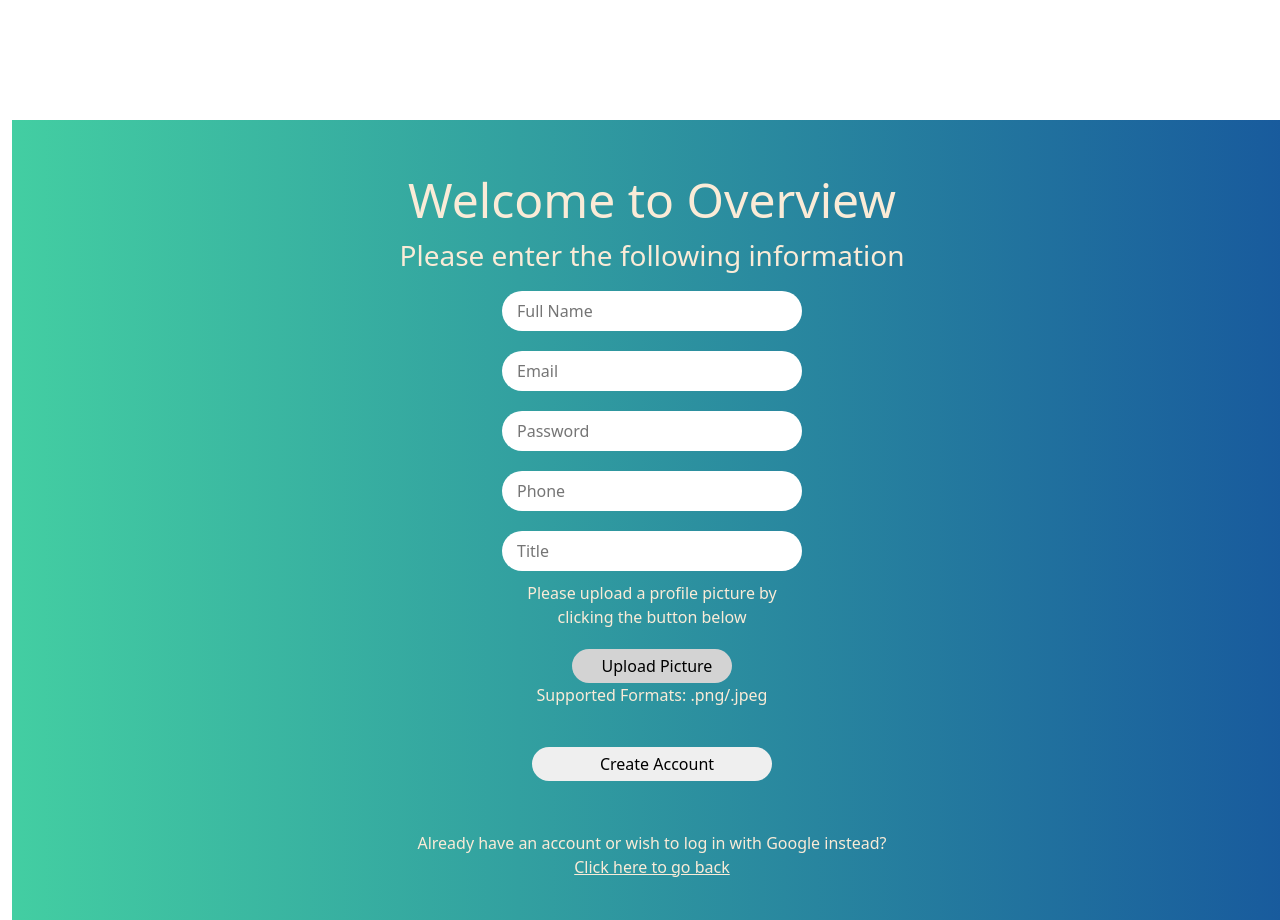
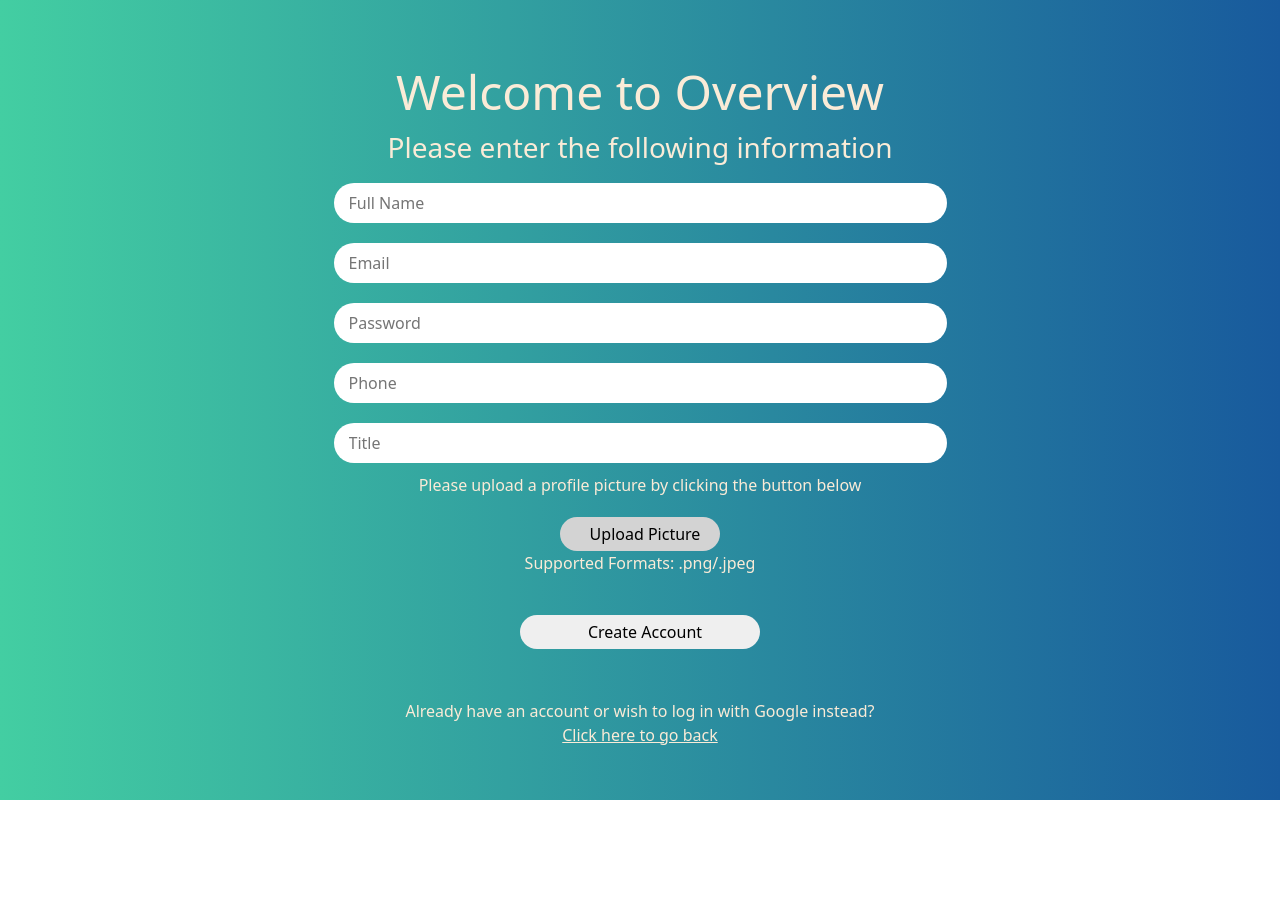
Before and after one commit to Christoffer-M/thesispoc, a React (Create React App) app: page /Work in a window 1280 px wide. Both pictures are taken after typing "name@example.com", "Sample123" into the empty fields and a click on the button "Create new Account". After the commit the page ends 800 px from the top, so only its background shows below. Built offline with nearby package versions, Linux system fonts and the light colour scheme; no server answers.

Commit message:
WIP on NavBar

```diff
--- a/src/App.js
+++ b/src/App.js
@@ -17,7 +17,6 @@ function App() {
       <Container fluid className="appContainer">
         <Switch>
           <Route exact path="/" component={Login}></Route>
-
           <Route exact path="/Dashboard" component={Dashboard}></Route>
           <Route exact path="/Work" component={YourWork}></Route>
         </Switch>
--- a/src/App.scss
+++ b/src/App.scss
@@ -1,6 +1,8 @@
 .appContainer {
   margin: 120px 0px 0px 0px;
+  padding: 0px !important;
 }
+
 .app {
   height: 100vh;
 }
--- a/src/Pages/Login/Login.js
+++ b/src/Pages/Login/Login.js
@@ -7,6 +7,9 @@ import BounceLoader from "react-spinners/BounceLoader";
 import pic from "../../assets/buttons/btn_google_signin_light_focus_web@2x.png";
 import { Redirect } from "react-router";
 import AccountCreation from "../../components/AccountCreation/AccountCreation";
+import Container from "react-bootstrap/Container";
+import Row from "react-bootstrap/Row";
+import Col from "react-bootstrap/Col";
 
 const Login = () => {
   const [errorMessage, setErrorMessage] = useState("");
@@ -68,24 +71,30 @@ const Login = () => {
   }
 
   return (
-    <div className="mainLogin">
-      <div className="content">
+    <Container fluid className="mainLogin">
+      <Container className="content">
         <h1>Welcome to Overview</h1>
         {!newAccount ? (
           <>
-            {" "}
-            <div className="loginForm">
+            <Container className="loginForm">
+              <Col xs={12}>
                 <input placeholder="E-mail" ref={emailInput}></input>
+              </Col>
+
+              <Col xs={12}>
                 <input
                   placeholder="Password"
                   ref={passwordInput}
                   type="password"
-              ></input>
+                />
+              </Col>
+              <Col>
                 {showErrorText && <p className="errorText">{errorLoginText}</p>}
                 <button className="loginButton" onClick={normalLogin}>
                   Login
                 </button>
-
+              </Col>
+              <Col>
                 <button
                   onClick={() => {
                     setNewAccount(!newAccount);
@@ -93,10 +102,14 @@ const Login = () => {
                 >
                   Create new Account
                 </button>
-            </div>
+              </Col>
+            </Container>
+            <Col>
               <p>
                 Click the link below to log in with your google account instead
               </p>
+            </Col>
+
             {!loading && (
               <img
                 className="googleButton"
@@ -111,12 +124,13 @@ const Login = () => {
               <div className="errorText">
                 <p>{errorMessage}</p> <p>please try again</p>
               </div>
-            )}{" "}
+            )}
           </>
         ) : (
-          <div>
-            <AccountCreation />{" "}
-            <div className="goBackText">
+          <Container>
+            <AccountCreation />
+            <Row className="goBackText">
+              <Col>
                 <p>
                   Already have an account or wish to log in with Google instead?
                 </p>
@@ -128,11 +142,12 @@ const Login = () => {
                 >
                   Click here to go back
                 </p>
-            </div>
-          </div>
+              </Col>
+            </Row>
+          </Container>
         )}
-      </div>
-    </div>
+      </Container>
+    </Container>
   );
 };
 
--- a/src/Pages/Login/Login.scss
+++ b/src/Pages/Login/Login.scss
@@ -1,11 +1,16 @@
-.mainLogin{
+.mainLogin {
   display: flex;
   justify-content: center;
   align-items: center;
+  margin: -120px 0px 0px 0px;
   width: 100vw;
   height: 100vh;
-    background: rgb(67,206,162);
-    background: linear-gradient(90deg, rgba(67,206,162,1) 0%, rgba(24,90,157,1) 100%);
+  background: rgb(67, 206, 162);
+  background: linear-gradient(
+    90deg,
+    rgba(67, 206, 162, 1) 0%,
+    rgba(24, 90, 157, 1) 100%
+  );
   .content {
     display: flex;
     flex-direction: column;
@@ -45,14 +50,14 @@
         border: transparent;
         font-size: 16px;
         outline: 0;
-                &.loginButton{
+        &.loginButton {
           margin: 10px 0px;
         }
       }
     }
 
     .errorText {
-            color: orange ;
+      color: orange;
       line-height: 10px;
       text-align: center;
       margin-top: 20px;
@@ -65,16 +70,13 @@
     .goBackText {
       text-align: center;
       margin-top: 50px;
-            p{
+      p {
         margin: 0;
         &.goBackLink {
           text-decoration: underline;
           cursor: pointer;
         }
       }
-
     }
-
   }
-
 }
--- a/src/components/AccountCreation/AccountCreation.js
+++ b/src/components/AccountCreation/AccountCreation.js
@@ -2,6 +2,9 @@ import { useRef, useState } from "react";
 import "./AccountCreation.scss";
 import { uploadPicture, createNewUser } from "../../database/firebaseDB";
 import BounceLoader from "react-spinners/BounceLoader";
+import Container from "react-bootstrap/Container";
+import Row from "react-bootstrap/Row";
+import Col from "react-bootstrap/Col";
 
 const AccountCreation = () => {
   const nameInput = useRef(null);
@@ -63,26 +66,58 @@ const AccountCreation = () => {
   }
 
   return (
-    <div className="accountCreation">
+    <Container className="accountCreation d-flex align-items-center justify-content-center">
+      <Row className="d-flex justify-content-center">
         <h3>Please enter the following information</h3>
+        <Col md={7}>
           <input placeholder="Full Name" ref={nameInput}></input>
+        </Col>
+        <Col md={7}>
           <input placeholder="Email" ref={emailInput} type="email"></input>
-      <input placeholder="Password" ref={passwordInput} type="password"></input>
+        </Col>
+        <Col md={7}>
+          <input
+            placeholder="Password"
+            ref={passwordInput}
+            type="password"
+          ></input>
+        </Col>
+        <Col md={7}>
           <input placeholder="Phone" ref={phoneInput} type="tel"></input>
+        </Col>
+        <Col md={7}>
           <input placeholder="Title" ref={titleInput}></input>
-      <div className="pictureContainer">
+        </Col>
+
+        <Row xs={12} className="pictureContainer d-flex justify-content-center">
+          <Col xs={12}>
             <p>Please upload a profile picture by clicking the button below</p>
-        {picture !== null && <img src={picture} alt="profile_picture" />}
-        {loading && <BounceLoader color={"#185a9d"} />}
+          </Col>
+
+          {picture !== null && (
+            <Col xs={12}>
+              <img src={picture} alt="profile_picture" />
+            </Col>
+          )}
+          {loading && (
+            <Col xs={12} className="d-flex justify-content-center">
+              <BounceLoader color={"#185a9d"} css="display: block;" />
+            </Col>
+          )}
+          <Col xs={12}>
+            {" "}
             <label htmlFor="file-upload" className="custom-file-upload">
               {picture === null ? "Upload Picture" : "Upload new picture"}
             </label>
+          </Col>
+          <Col xs={12}>
             <p className="supportFormats">Supported Formats: .png/.jpeg</p>
             <input
               id="file-upload"
               type="file"
               ref={fileInput}
               accept="image/png, image/jpeg"
+              //onChange={setPicture}
               onChange={setPicture}
               onClick={() => {
                 setLoading(true);
@@ -91,12 +126,16 @@ const AccountCreation = () => {
                 }
               }}
             ></input>
-      </div>
+          </Col>
+        </Row>
         {showErrorText && <p className="errorText">{errorText}</p>}
+        <Col xs={12}>
           <button className="submit" onClick={createAccount}>
             Create Account
           </button>
-    </div>
+        </Col>
+      </Row>
+    </Container>
   );
 };
 
--- a/src/components/AccountCreation/AccountCreation.scss
+++ b/src/components/AccountCreation/AccountCreation.scss
@@ -1,18 +1,15 @@
 .accountCreation {
-    display: flex;
-    flex-direction: column;
-    align-items: center;
   input {
     border-radius: 30px;
     padding: 8px;
     padding-left: 15px;
     margin: 10px 0px;
-        width: 300px;
+    width: 100%;
     border: transparent;
     font-size: 16px;
     outline: 0;
 
-        &[type="file"]{
+    &[type="file"] {
       display: none;
     }
   }
@@ -47,13 +44,9 @@
     outline: 0;
   }
 
-    .pictureContainer{
-        display: flex;
-        flex-direction: column;
-        align-items: center;
+  .pictureContainer {
     margin-bottom: 20px;
     text-align: center;
-        width: 300px;
     button {
       width: 150px;
       margin: 0;
--- a/src/components/Header/Header.scss
+++ b/src/components/Header/Header.scss
@@ -1,8 +1,7 @@
 .navigation {
-  .navItem {
   font-size: 20px;
   font-weight: 600;
-    cursor: pointer;
+  width: 100%;
 
   a {
     text-decoration: none;
@@ -21,6 +20,9 @@
   :active {
     color: yellow;
   }
+
+  .brand {
+    font-size: 30px;
   }
 }
 
--- a/src/components/TaskModal/TaskModal.js
+++ b/src/components/TaskModal/TaskModal.js
@@ -6,6 +6,9 @@ import closeButton from "../../assets/buttons/closeButton.svg";
 import * as firebaseDB from "../../database/firebaseDB";
 import Dropdown from "react-dropdown";
 import ClipLoader from "react-spinners/ClipLoader";
+import Container from "react-bootstrap/Container";
+import Row from "react-bootstrap/Row";
+import Col from "react-bootstrap/Col";
 
 const TaskModal = ({ reloadTasks }) => {
   const [modalIsOpen, setIsOpen] = useState(false);
@@ -84,14 +87,19 @@ const TaskModal = ({ reloadTasks }) => {
         overlayClassName="Overlay"
         onAfterOpen={afterOpenModal}
       >
+        <Container>
+          <Row>
             <img
               src={closeButton}
               className="closeButton"
               onClick={closeModal}
               alt="closeButton"
             />
+            <Col>
               <h2>Create a Task</h2>
               <p>Fill the inputs below to create a task</p>
+            </Col>
+            <Row>
               <form className="form">
                 <label>Task Name *</label>
                 <input placeholder="Task Name" id="taskName" />
@@ -130,6 +138,9 @@ const TaskModal = ({ reloadTasks }) => {
                 )}
                 {errorText !== "" && <p className="errorText">{errorText}</p>}
               </form>
+            </Row>
+          </Row>
+        </Container>
       </Modal>
     </>
   );
--- a/src/components/TaskModal/TaskModal.scss
+++ b/src/components/TaskModal/TaskModal.scss
@@ -26,13 +26,10 @@ $color: rgba(222, 98, 98, 1);
     rgba(67, 206, 162, 1) 100%
   );
   color: white;
-  display: flex;
-  flex-direction: column;
-  width: 400px;
   .closeButton {
     position: absolute;
     right: 25px;
-    width: 35px;
+    width: 60px;
     cursor: pointer;
     transition: 0.3s;
     &:hover {
```
Also changed, not shown: src/components/Header/Header.js (+41 -4 lines). Lines whose indentation alone changed are shown as unchanged.
